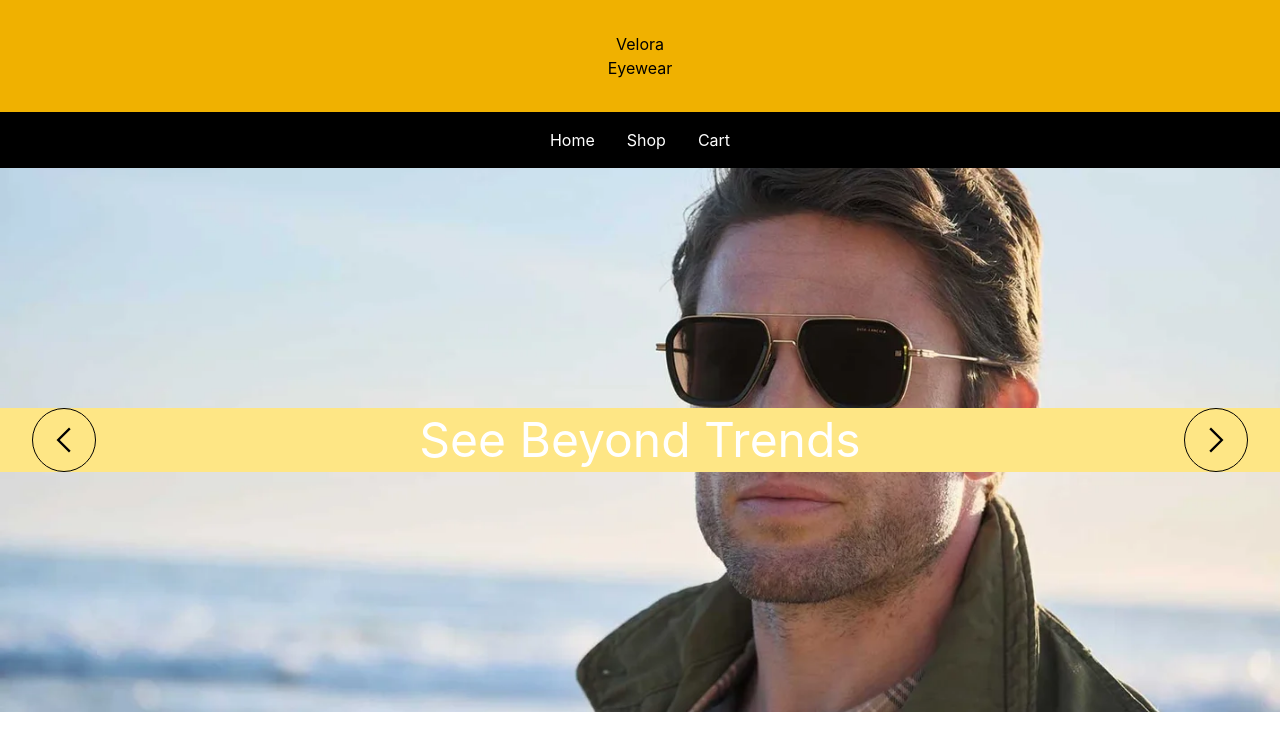
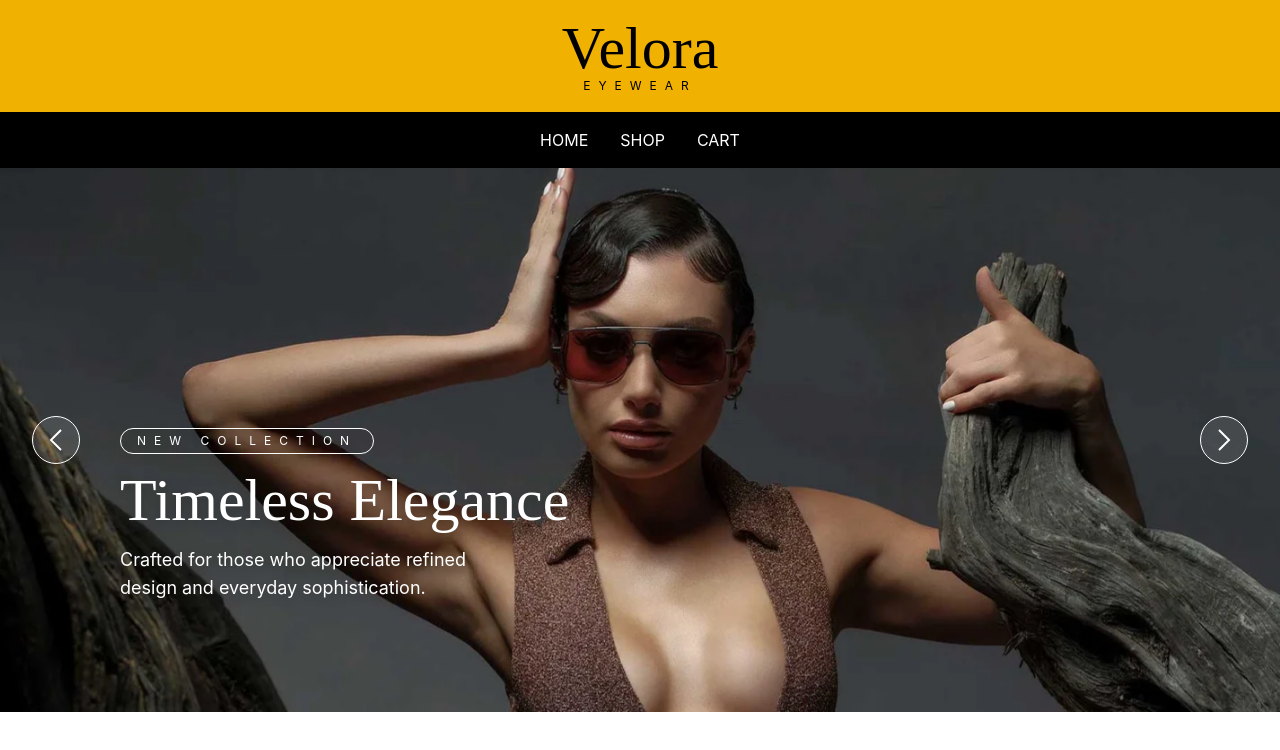
Before and after one commit to Anvar-Khikmatov/shopping-cart, a React (Vite) app: page /home in a window 1280 px wide. Shown: the top 750 px of the page. Built offline with nearby package versions, Linux system fonts and the light colour scheme.

Commit message:
style: added keyframes to img and headings

```diff
--- a/src/Home.jsx
+++ b/src/Home.jsx
@@ -34,25 +34,26 @@ const handleNextBtn = () => {
 }
 
 
-useEffect(()=> {
-  let intervalId = setInterval(() => {
-    setCurrent(prev => prev >= heroImgCollection.length-1 ? 0 : prev + 1)
-  }, 5000);
+// useEffect(()=> {
+//   let intervalId = setInterval(() => {
+//     setCurrent(prev => prev >= heroImgCollection.length-1 ? 0 : prev + 1)
+//   }, 5000);
 
-  return () => clearInterval(intervalId);
-},[userInteracted])
+//   return () => clearInterval(intervalId);
+// },[userInteracted])
 
 
   return (
-    <section id="hero" className='flex items-center relative h-[40vh] md:h-[55vh] lg:h-[68vh]  bg-amber-950'>
-      <img className="absolute inset-0 w-full h-full object-cover" src={heroImgCollection[current]} alt="" />
-      <div className='h-16 w-full bg-amber-200 z-10 flex justify-between items-center px-8'>
-        <button className='flex justify-center items-center h-16 w-16 border rounded-full cursor-pointer' onClick={handlePrevBtn}>  <GrPrevious className='h-7 w-7 ' />  </button>
-        <button className='flex justify-center items-center h-16 w-16 border rounded-full cursor-pointer' onClick={handleNextBtn}>  <GrNext className='h-7 w-7' />  </button>
+    <section id="hero" className='flex items-center overflow-hidden bg-white relative h-[40vh] md:h-[55vh] lg:h-[68vh] '>
+      <img key={current} className="fade-in absolute inset-0 w-full h-full object-cover" src={heroImgCollection[current]} alt="" />
+      <div className='text-white h-16 w-full  z-1 flex justify-between items-center px-8 '>
+        <button className='flex justify-center items-center h-12 w-12 border rounded-full cursor-pointer backdrop-blur-xm bg-white/10 group hover:bg-amber-50 transition ease-in-out duration-300' onClick={handlePrevBtn}>  <GrPrevious className='h-6 w-6  group-hover:text-black' />  </button>
+        <button className='flex justify-center items-center h-12 w-12 border rounded-full cursor-pointer backdrop-blur-xm bg-white/10 group hover:bg-amber-50 transition ease-in-out duration-300' onClick={handleNextBtn}>  <GrNext className='h-6 w-6 group-hover:text-black' />  </button>
       </div>
-      <div className='absolute left-1/2 top-1/2 -translate-x-1/2 -translate-y-1/2 z-50'>
-        <h1 className='text-white text-5xl z-5 bottom-1'>{heroImgHeader[current]}</h1>
-        <p className=''></p>
+      <div key={current} className='slide-up  absolute  flex flex-col gap-4 text-white drop-shadow-lg left-30  top-1/2 -translate-y-3 z-2'>
+        <p className='text-xs border w-fit p-1 px-4 rounded-full tracking-[0.5rem]'>NEW COLLECTION</p>
+        <h1 className='font-(family-name:--font-heading) text-6xl '>{heroImgHeader[current]}</h1>
+        <p className='w-100 text-lg'> {heroImgText[current]} </p>
       </div>
     </section>
   )
--- a/src/Nav.jsx
+++ b/src/Nav.jsx
@@ -5,13 +5,13 @@ function Nav() {
   return (
     <nav>
       <div className="min-h-28 max-h-16 flex flex-col items-center justify-center  bg-yellow-500">
-        <div>Velora</div>
-        <div>Eyewear</div>
+        <h1 className="font-[family-name:var(--font-heading)] text-6xl">Velora</h1>
+        <p className="text-xs tracking-[0.5rem]">EYEWEAR</p>
       </div>
       <div className="h-14 bg-black text-white flex gap-8 justify-center items-center">
-        <Link to="/home">Home</Link>
-        <Link to="/shop">Shop</Link>
-        <Link to="/cart">Cart</Link>
+        <Link to="/home">HOME</Link>
+        <Link to="/shop">SHOP</Link>
+        <Link to="/cart">CART</Link>
       </div>
     </nav>
   )
--- a/src/index.css
+++ b/src/index.css
@@ -1,5 +1,48 @@
 @import "tailwindcss";
+@import url("https://fonts.googleapis.com/css2?family=Cormorant+Garamond:wght@400;500;600;700&family=Inter:wght@300;400;500;600;700&display=swap");
+
 
 *, *::before, *::after {
   box-sizing: border-box;
 }
+
+:root {
+  --font-heading: "Cormorant Garamond", serif;
+  --font-body: "Inter", sans-serif;
+}
+
+body{
+  font-family: "Inter", sans-serif;;
+}
+
+@keyframes slideUp {
+  from {
+    opacity: 0;
+    transform: translateY(20px);
+  }
+  to {
+    opacity: 1;
+    transform: translateY(0);
+  }
+}
+
+.slide-up {
+  animation: slideUp 0.8s ease forwards;
+}
+
+
+
+@keyframes fadeIn {
+  from {
+    opacity: 0;
+    transform: scale(1.06);
+  }
+  to {
+    opacity: 1;
+    transform: scale(1);
+  }
+}
+
+.fade-in {
+  animation: fadeIn 0.8s ease forwards;
+}
```
